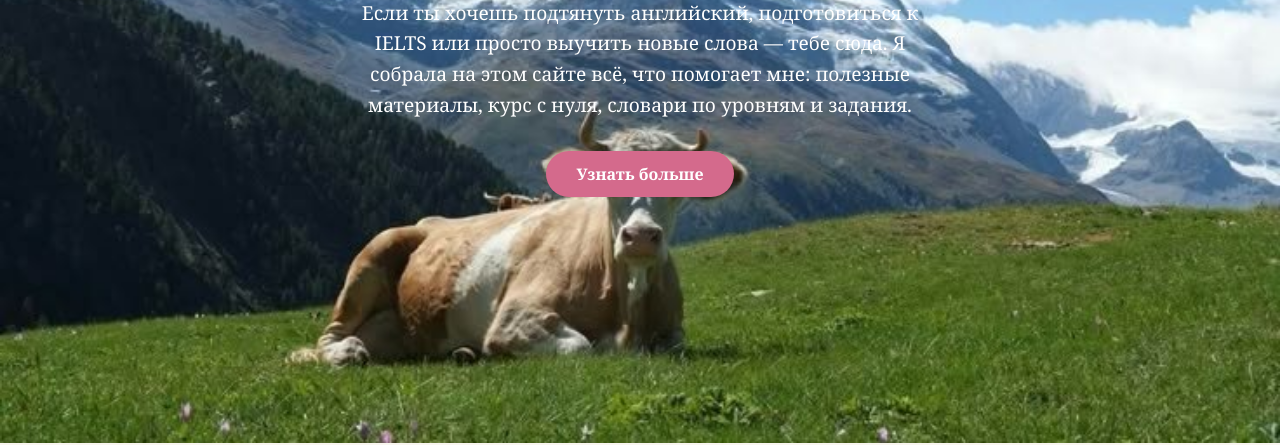
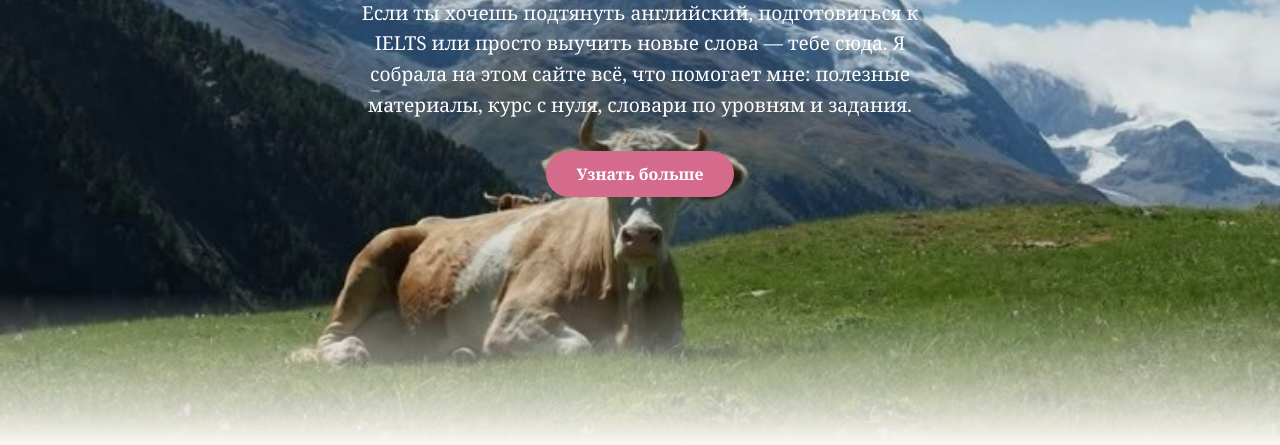
Before and after one commit to anya-eng-lab/anya-eng-lab.github.io, a plain HTML site: page index.html in a window 1280 px wide. Shown: the part 357-802 px from the top of the page. Drawn offline with Linux system fonts and the light colour scheme.

Commit message:
Update index.html

```diff
--- a/index.html
+++ b/index.html
@@ -19,9 +19,11 @@
             align-items: center;
             justify-content: center;
             overflow: hidden;
-           background: url('bg.jpg');
            background-size: cover;
            background-position: center;
+            background: linear-gradient(to bottom, rgba(0, 0, 0, 0.6) 0%, rgba(0, 0, 0, 0.1) 50%), url('bg.jpg');
+background-size: cover;
+background-position: center;
         }
         .hero-text-left {
             position: absolute;
@@ -97,6 +99,15 @@
         }
         .nav-card h3 { font-size: 1.3rem; margin-bottom: 10px; color: #d46a8c; }
         .nav-card p { font-size: 0.9rem; color: #555; }
+        .fade-bottom {
+    position: absolute;
+    bottom: 0;
+    left: 0;
+    width: 100%;
+    height: 150px; /* Высота размытия */
+    background: linear-gradient(to bottom, rgba(249, 246, 240, 0) 0%, rgba(249, 246, 240, 1) 100%);
+    z-index: 2;
+}
     </style>
 </head>
 <body>
@@ -128,6 +139,7 @@
             <h3>Курс</h3>
             <p>С нуля до результата</p>
         </a>
+        <div class="fade-bottom"></div>
     </section>
 
 </body>
```
